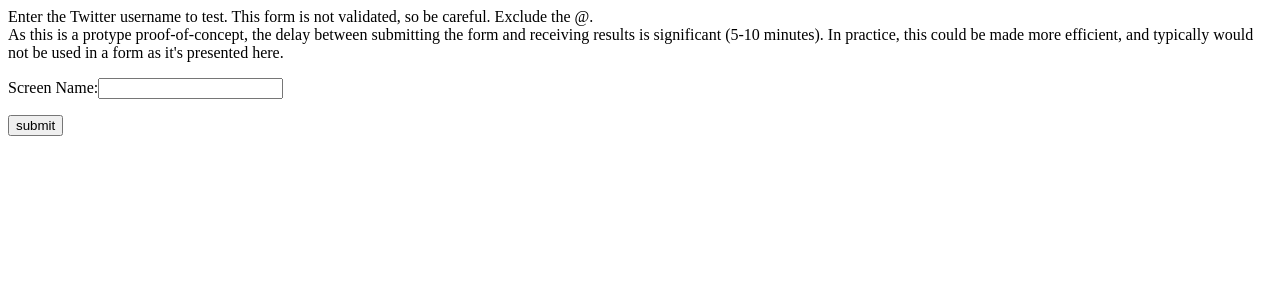
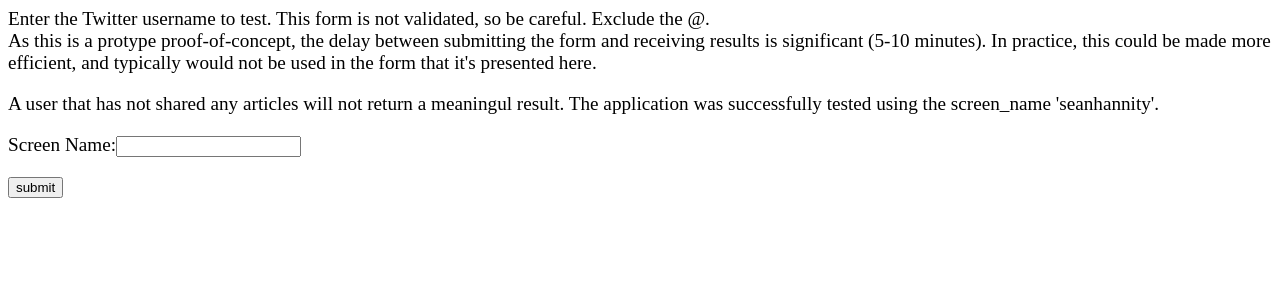
Before and after one commit to rosscg/newsworthy, a Flask app: page / in a window 1280 px wide. Shown: the top 300 px of the page. Run offline with Flask 2, Linux system fonts and the light colour scheme.

Commit message:
formatting

```diff
--- a/templates/chart.html
+++ b/templates/chart.html
@@ -7,10 +7,12 @@
     <script src='static/Chart.min.js'></script>
   </head>
   <body>
+    These graphs show the proportion of articles shared by the user which agree or disagree with articles published by the news outlet. A higher value in the first graph suggests the user shares a viewpoint with the particular outlet (and so on). A low overall score across all outlets suggests that the user shares articles which are not corroborated by mainstream media (and therefore a risk of being 'fake')
+
     <h2>Headline Agreement Ratings</h2>
-    <canvas id="chart" width="300" height="200"></canvas>
+    <canvas id="chart" width="450" height="300"></canvas>
     <h2>Headline Disagreement Ratings</h2>
-    <canvas id="chart2" width="300" height="200"></canvas>
+    <canvas id="chart2" width="450" height="300"></canvas>
 
 
     <script>
--- a/templates/form.html
+++ b/templates/form.html
@@ -2,9 +2,13 @@
    <body>
 
       <form action = "http://localhost:5001/chart" method = "POST">
-        Enter the Twitter username to test. This form is not validated, so be careful. Exclude the @. <br/>
-        As this is a protype proof-of-concept, the delay between submitting the form and receiving results is significant (5-10 minutes). In practice, this could be made more efficient, and typically would not be used in a form as it's presented here.
-         <p>Screen Name:<input type = "text" name = "screen_name" /></p>
+
+        <p style="font-size:120%;">Enter the Twitter username to test. This form is not validated, so be careful. Exclude the @. <br/>
+        As this is a protype proof-of-concept, the delay between submitting the form and receiving results is significant (5-10 minutes). In practice, this could be made more efficient, and typically would not be used in the form that it's presented here.</p>
+
+        <p style="font-size:120%;">A user that has not shared any articles will not return a meaningul result. The application was successfully tested using the screen_name 'seanhannity'.</p>
+
+         <p style="font-size:120%;">Screen Name:<input type = "text" name = "screen_name" /></p>
          <p><input type = "submit" value = "submit" /></p>
       </form>
 
```
